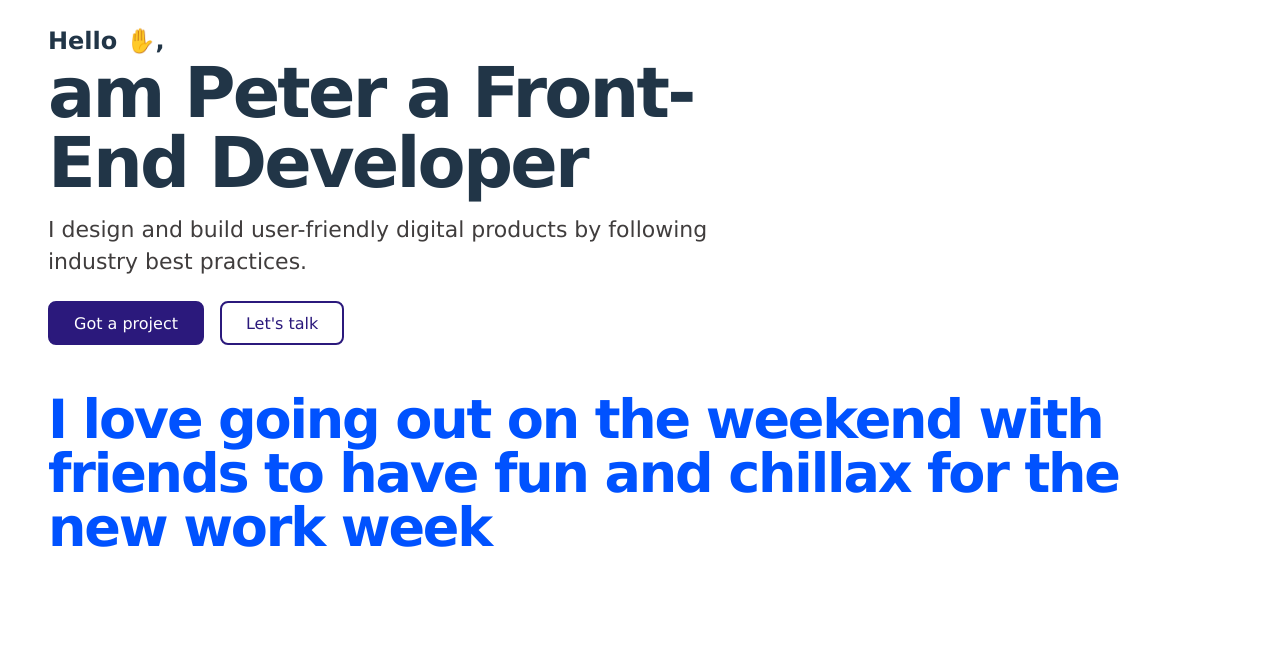
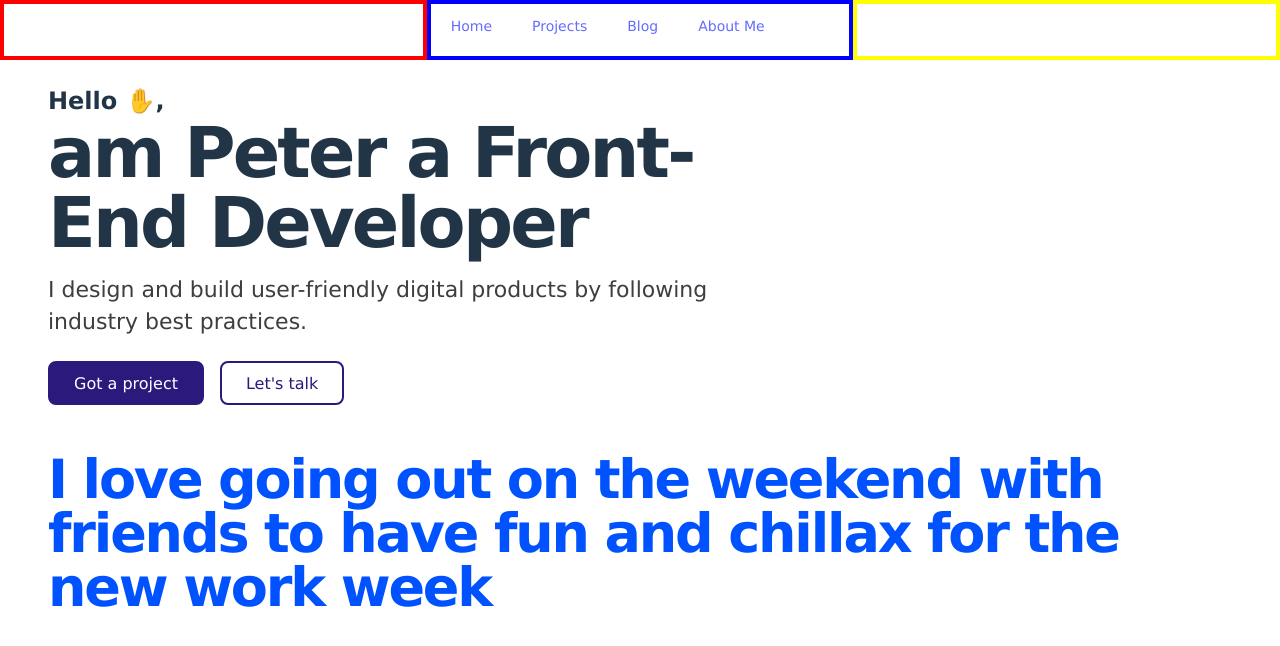
Before and after one commit to ikembakwem/portfolio-project, a React (Vite) app: page / in a window 1280 px wide. Shown: the top 646 px of the page. Built offline with nearby package versions, Linux system fonts and the light colour scheme.

Commit message:
Added components for Links

```diff
--- a/src/App.tsx
+++ b/src/App.tsx
@@ -1,8 +1,11 @@
 import styled from "@emotion/styled";
 import { AnimatedParagraph } from "./components/textRevealAnimation";
+import { Header } from "./components/Header";
 
 function App() {
   return (
+    <>
+      <Header />
       <main>
         <Container>
           <Content>
@@ -25,6 +28,7 @@ function App() {
           <AnimatedParagraph sentence="love going out on the weekend with friends to have fun and chillax for the new work week" />
         </Container>
       </main>
+    </>
   );
 }
 
--- /dev/null
+++ b/src/components/Header.tsx
@@ -0,0 +1,36 @@
+import styled from "@emotion/styled";
+import { Navigations } from "./Navigations";
+
+export const Header = () => {
+  return (
+    <HeaderStyles>
+      <LogoContainer />
+      <NavContainer>
+        <Navigations />
+      </NavContainer>
+      <CTAContainer />
+    </HeaderStyles>
+  );
+};
+
+const LogoContainer = styled.div`
+  border: 4px solid red;
+  flex: 1;
+  height: 60px;
+`;
+
+const NavContainer = styled.div`
+  border: 4px solid blue;
+  flex: 1;
+  height: 60px;
+`;
+
+const CTAContainer = styled.div`
+  border: 4px solid yellow;
+  flex: 1;
+  height: 60px;
+`;
+
+const HeaderStyles = styled.header`
+  display: flex;
+`;
--- /dev/null
+++ b/src/components/Links.tsx
@@ -0,0 +1,26 @@
+import styled from "@emotion/styled";
+import {
+  ComponentProps,
+  FC,
+  ReactNode,
+  forwardRef,
+} from "react";
+
+interface LinkProps extends ComponentProps<"a"> {
+  children?: ReactNode;
+}
+
+export const Link: FC<LinkProps> = ({
+  children,
+  ...props
+}) => {
+  return <LinkStyles {...props}>{children}</LinkStyles>;
+};
+
+const LinkStyles = styled.a`
+  font-size: 14px;
+  display: inline-flex;
+  align-items: center;
+  padding: 0.5rem 0.75rem;
+  height: 44px;
+`;
--- /dev/null
+++ b/src/components/Navigations.tsx
@@ -0,0 +1,31 @@
+import styled from "@emotion/styled";
+import { Link } from "./Links";
+
+const pageLinkData = [
+  { name: "Home", link: "/" },
+  { name: "Projects", link: "/projects" },
+  { name: "Blog", link: "/blog" },
+  { name: "About Me", link: "/about" },
+];
+
+export const Navigations = () => {
+  return (
+    <nav>
+      <ListStyle>
+        {pageLinkData.map((page) => (
+          <ItemStyle key={page.name}>
+            <Link href={page.link}>{page.name}</Link>
+          </ItemStyle>
+        ))}
+      </ListStyle>
+    </nav>
+  );
+};
+
+const ListStyle = styled.ul`
+  display: flex;
+`;
+
+const ItemStyle = styled.li`
+  margin: 0 0.5rem;
+`;
--- a/src/components/textRevealAnimation.tsx
+++ b/src/components/textRevealAnimation.tsx
@@ -4,6 +4,14 @@ import { useEffect, useState } from "react";
 interface Props {
   sentence: string;
 }
+
+const sentences = [
+  "love football",
+  "love going to parties",
+  "enjoy having meaning conversations",
+  "love meeting new people and making friends",
+  "love going out on the weekend with friends to have fun and chillax for the new work week",
+];
 
 export const AnimatedParagraph = ({ sentence }: Props) => {
   const [words, setWords] = useState<string[]>([]);
@@ -31,7 +39,7 @@ export const AnimatedParagraph = ({ sentence }: Props) => {
 
 const AnimatedSpan = styled.span`
   opacity: 0;
-  animation: fadeIn 1s ease-in-out forwards;
+  animation: fadeIn 1s linear forwards;
 
   @keyframes fadeIn {
     0% {
--- a/src/index.css
+++ b/src/index.css
@@ -4,6 +4,11 @@
   margin: 0;
   padding: 0;
   box-sizing: border-box;
+}
+
+ol,
+ul {
+  list-style: none;
 }
 
 a {
```
Lines whose indentation alone changed are shown as unchanged.
